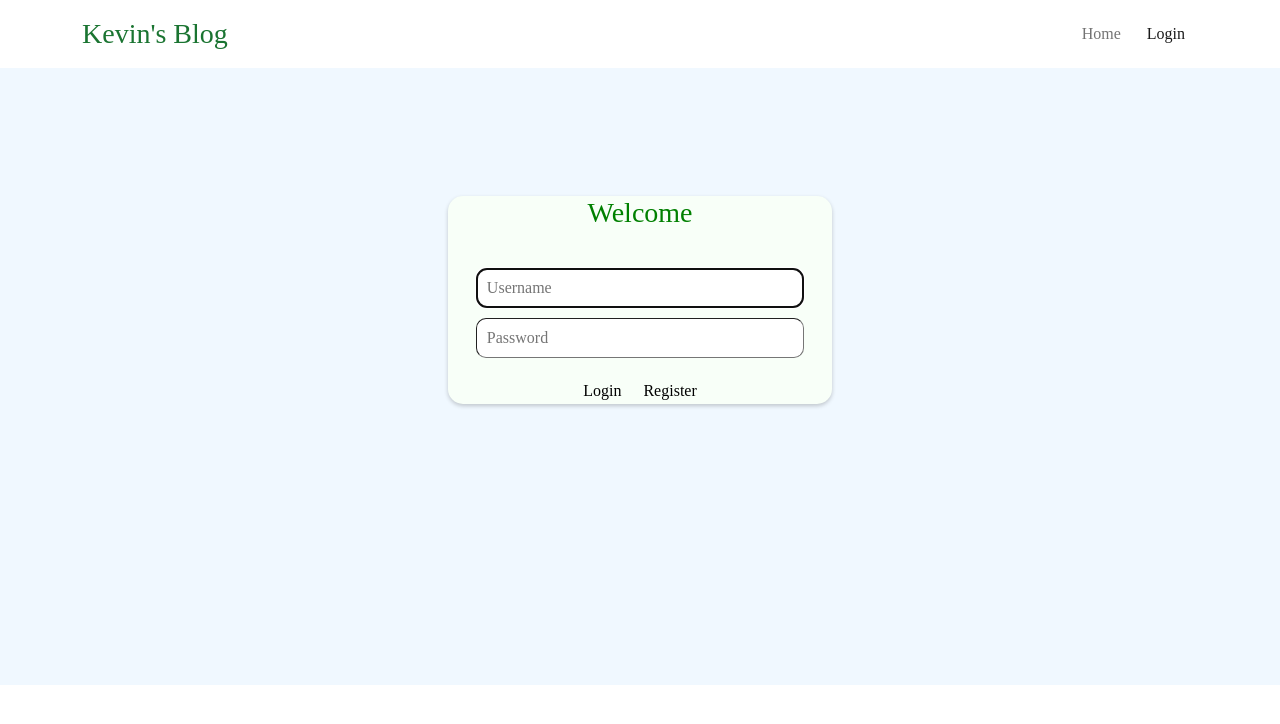
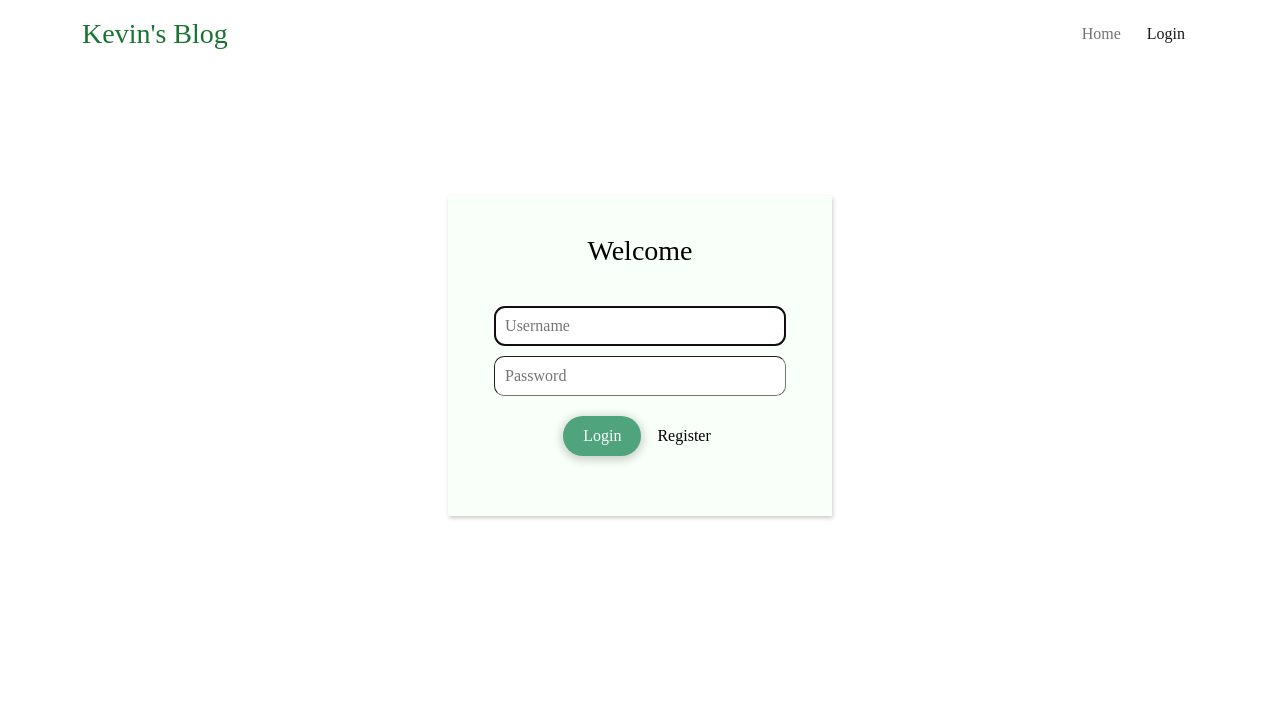
Before and after one commit to kevinlam0/Spring-webapp, a React (Create React App) app in the folder blog-front-end/: page /login in a window 1280 px wide. Shown: the top 724 px of the page. Built offline with nearby package versions, Linux system fonts and the light colour scheme.

Commit message:
Finished login styling

```diff
--- a/blog-front-end/src/pages/LoginPage.js
+++ b/blog-front-end/src/pages/LoginPage.js
@@ -15,7 +15,7 @@ export const LoginPage = () => {
   }
 
   return (
-    <div>
+    <>
       <NavBar/>
       <div className='login-page-container'>
         <div className="login-form-container">
@@ -24,13 +24,13 @@ export const LoginPage = () => {
             <input type="text" autoFocus placeholder="Username" value={username} onChange={(e) => setUsername(e.target.value)} />
             <input type="password" onKeyDown={handleKeyDown} placeholder="Password" value={password} onChange={(e) => setPassword(e.target.value)} />
             <div className='login-button-container'>
-              <button onClick={() => handleLogin(username, password)}>Login</button>
+              <button id='login-btn' onClick={() => handleLogin(username, password)}>Login</button>
               <span className="button-spacing"></span>
               <button onClick={() => handleRegister(username, password)}>Register</button>
             </div>
           </div>
         </div>
       </div>
-    </div>
+    </>
   );
 }
--- a/blog-front-end/src/styles/App.css
+++ b/blog-front-end/src/styles/App.css
@@ -2,6 +2,12 @@
   text-align: center;
 }
 
+html, body {
+  height: 100%;
+}
+#root {
+  height: 100%;
+}
 .App-logo {
   height: 40vmin;
   pointer-events: none;
--- a/blog-front-end/src/styles/Login.css
+++ b/blog-front-end/src/styles/Login.css
@@ -1,38 +1,32 @@
-
-
 .login-page-container {
     display: flex;
     flex-direction: column;
     align-items: center;
-    height: 90%;
-    background-color: aliceblue;
+    height: 100%;
+    background-color: rgb(255, 255, 255);
   }
 
   .login-form-container {
     display: flex;
     flex-direction: column;
     font-family: 'Newsreader';
-    background-color: rgb(248, 255, 248);
+    background-color: rgb(249, 255, 249);
     align-items: center;
     margin-top: 10%;
-    margin-bottom: 22%;
-    box-shadow: 0 2px 4px 0 rgba(0,0,0,.2);
-    width: 30%; /* Adjust the width as needed */
-    height: 100%; /* Adjust the height as needed */
-    border-radius: 15px;
+    margin-bottom: 15%;
+    box-shadow: 1px 2px 4px 0 rgba(0,0,0,.2);
+    width: auto; /* Adjust the width as needed */
+    height: auto; /* Adjust the height as needed */
+    min-width: 30%;
+    min-height: 40%;
   }
 
   h3 {
     font-weight: 500;
-    color: green;
+    color: black;
     padding-bottom: 30px;
   }
 
-  .login-input {
-    display: flex;
-    flex-direction: column;
-    padding: 5px;
-  }
   .login-form input {
     width: 95%;
     height: 40px;
@@ -42,13 +36,17 @@
     border-width: 1px;
   }
 
+  input:focus {
+    border-color: green;
+  }
+
   .login-button-container {
     display: flex;
     margin-top: 10px;
   }
 
   .login-button-container button {
-    border-radius: 4px;
+    border-radius: 15px;
     background-color: transparent;
     box-shadow: var(--box-shadow);
     color: #000000;
@@ -56,23 +54,32 @@
   }
 
   .login-button-container button:hover {
-    background-color: #f0fff1
-  }
-  .login-button {
-    margin-right: 5px;
-    padding: 5px 10px;
+    background-color: #f1f1f1
   }
 
-  .login-page-container h2 {
-    margin-bottom: 20px;
-  }
 .login-form {
     display: flex;
     align-items: center;
     flex-direction: column;
-    width: 90%;
+    width: auto;
+    min-width: 80%;
+    max-width: 90%;
+    margin-top: 10%;
+    margin-bottom: 10%;
 }
 
 .button-spacing {
     margin-left: 10px; /* Adjust the margin as needed for the desired spacing */
   }
+
+#login-btn {
+    background-color: #4fa47d;
+    color: white;
+    border-radius: 25px;
+    padding: 8px 20px 8px 20px;
+    box-shadow: 0px 2px 10px 2px rgba(0,0,0,.2);
+}
+
+#login-btn:hover {
+    background-color: #449771;
+}
```
